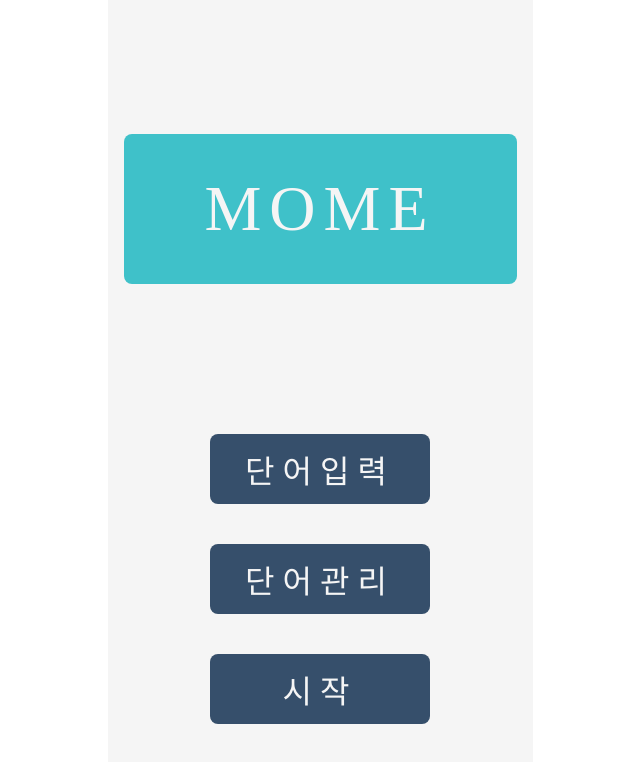
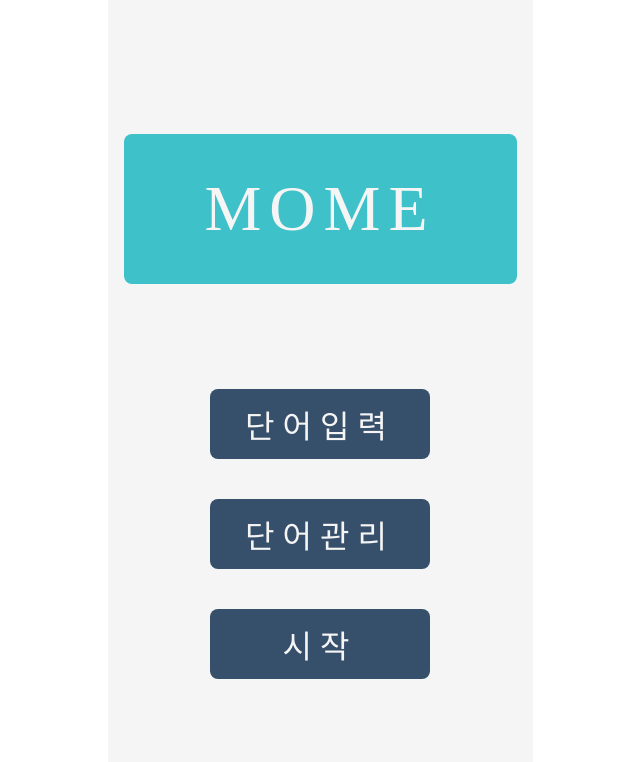
Before and after one commit to wlgns2223/react-mome, a React (Create React App) app: page / in a window 1280 px wide. Shown: the top 762 px of the page, without its empty margins (320-960 px from the left). Built offline with nearby package versions, Linux system fonts and the light colour scheme.

Commit message:
appwrapper for height adjustion

```diff
--- a/src/components/Template.js
+++ b/src/components/Template.js
@@ -5,15 +5,12 @@ export default function Template({ children }) {
   return <Wrapper>{children}</Wrapper>;
 }
 
-const Wrapper = styled.div`
+const Wrapper = styled.section`
   box-sizing: border-box;
   padding: 1rem;
-  min-width: 320px;
-  max-width: 425px;
-  max-height: 812px;
-  height: calc(100vh - 70px);
   position: relative;
   display: flex;
   flex-direction: column;
+  height: calc(100% - 70px);
   background: ${({ theme }) => theme.pallete.lightIvory};
 `;
--- a/src/components/common/CommonComponents.js
+++ b/src/components/common/CommonComponents.js
@@ -39,5 +39,6 @@ export const AppWrapper = styled.div`
   margin: 0 auto;
   min-width: 320px;
   max-width: 425px;
+  height: 100vh;
   max-height: 812px;
 `;
--- a/src/components/home/Buttons.js
+++ b/src/components/home/Buttons.js
@@ -34,11 +34,12 @@ export default function ButtonList() {
     </Section>
   );
 }
-const Section = styled.section`
+const Section = styled.article`
   width: 100%;
   display: flex;
   justify-content: center;
   align-items: center;
+  flex: 1;
 `;
 const ItemList = styled.ul`
   margin: 60px auto;
--- a/src/components/home/Logo.js
+++ b/src/components/home/Logo.js
@@ -12,10 +12,9 @@ export default function Logo() {
   );
 }
 
-const LogoWrapper = styled.header`
+const LogoWrapper = styled.div`
   position: relative;
   margin-top: 3rem;
-  height: 305px;
 `;
 
 const Sqaure = styled.div`
--- a/src/components/nav/EmptyNavBar.js
+++ b/src/components/nav/EmptyNavBar.js
@@ -5,7 +5,7 @@ export default function EmptyNavBar() {
   return <Header />;
 }
 
-const Header = styled.div`
+const Header = styled.header`
   height: 70px;
   background-color: ${({ theme }) => theme.pallete.lightIvory};
   min-width: 320px;
```
